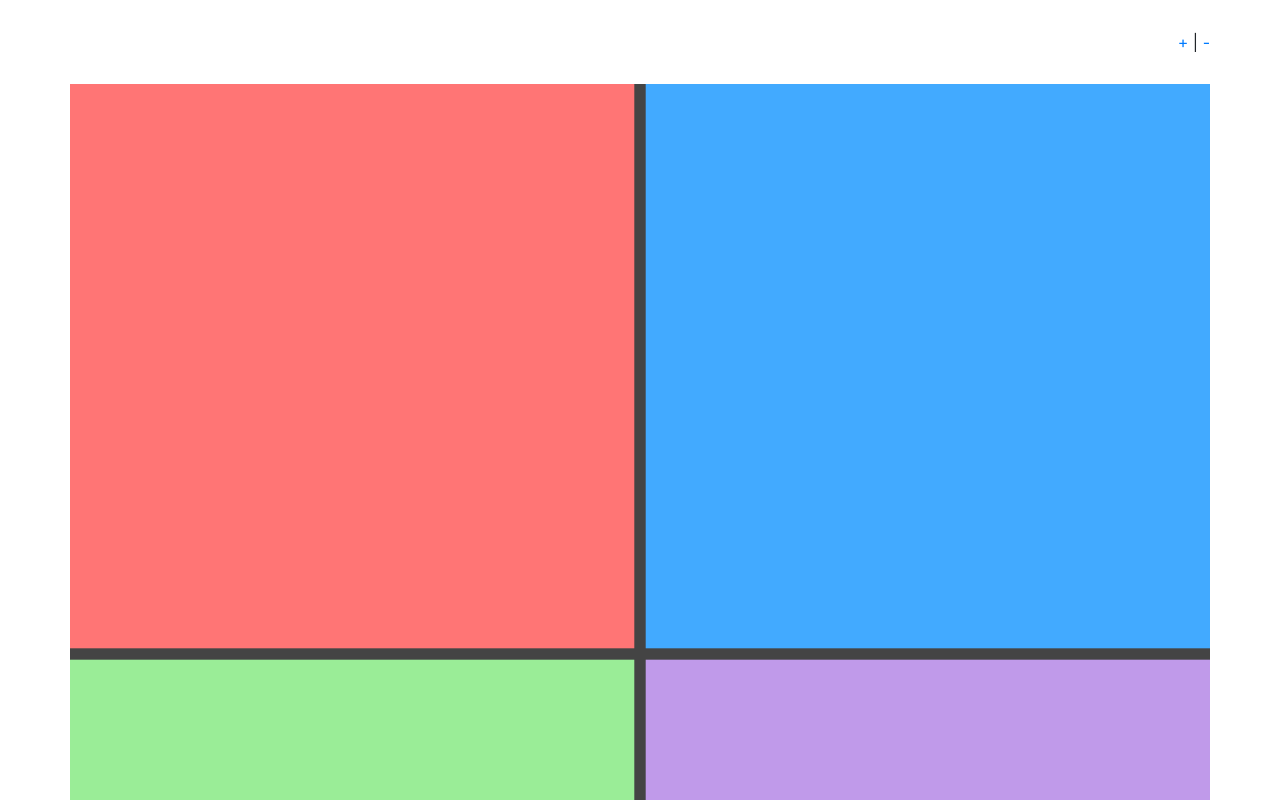
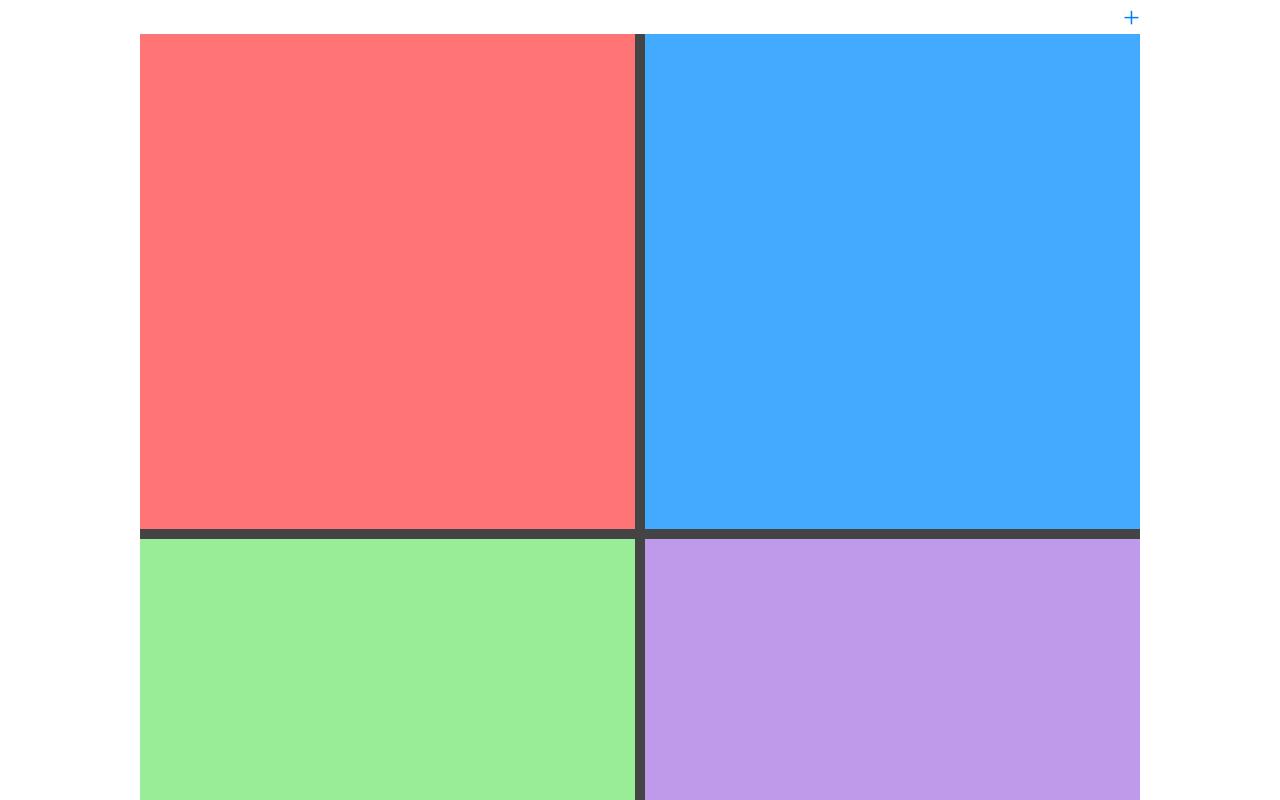
Before and after one commit to romakuchukov/politicalcompass, a website: page index.html in a window 1280 px wide. Shown: the top 800 px of the page. Drawn offline with nearby package versions, Linux system fonts and the light colour scheme; files that its build step writes are made by us from their sources.

Commit message:
added copy and working controls

```diff
--- a/index.html
+++ b/index.html
@@ -6,17 +6,16 @@
   <meta name="viewport" content="width=device-width, initial-scale=1">
   <meta name="description" content="localhost">
   <title>Front-End Development</title>
-  <link rel="stylesheet" type="text/css" href="https://cdnjs.cloudflare.com/ajax/libs/twitter-bootstrap/4.1.3/css/bootstrap.min.css">
   <link rel="stylesheet" type="text/css" href="/dist/style.css">
   <script src="/dist/d3.min.js" defer></script>
   <script src="/dist/custom.min.js" defer></script>
 </head>
 <body>
   <div id="copy">
-    <p><b>Step 1: Click on the graph.</b></p>
-    <p><b>Step 2: Take a screenshot.</b></p>
-    <p><b>Step 3: Share your screenshot.</b></p>
+    <p>Step 1: Click on the graph.</p>
+    <p>Step 2: Take a screenshot.</p>
+    <p>Step 3: Share your screenshot.</p>
   </div>
-  <div class="controls"><a href="#copy">+</a> | <a href="#">-</a></div>
+  <div class="ctrl"><a href="#">+</a></div>
 </body>
 </html>
--- a/src/custom.js
+++ b/src/custom.js
@@ -63,7 +63,13 @@ d3.select('svg').on('click', e => {
     .attr('transform', `translate(${e.x/ratio - x/ratio}, ${e.y/ratio - y/ratio})`)
 });
 
-d3.select('.controls a').on('click', e => {
-  //$header.text(() => $content.is(':visible') ? 'Collapse' : 'Expand');
-  console.log(0)
+document.querySelector('a').addEventListener('click', e => {
+
+  const ctrl = document.querySelector('.ctrl a');
+
+  ctrl.innerHTML = /\+/.test(ctrl.innerHTML) ? '--' : '+';
+
+  document.querySelector('#copy').classList.toggle('active');
+
+  e.preventDefault();
 });
--- a/style.scss
+++ b/style.scss
@@ -17,18 +17,19 @@ body {
 }
 
 div {
-  max-width: 1200px;
+  max-width: 1000px;
   margin: auto;
   padding: 30px;
+  &:last-of-type { padding-top: 0; }
   &#copy {
-    max-height: 0px;
-    overflow: hidden;
-    padding-bottom: 0;
-    transition: max-height 0.8s cubic-bezier(0, 1, 0, 1) -0.1s;
-    &:target {
-      max-height: 9999px;
-      transition-delay: 0s;
-      transition-timing-function: cubic-bezier(0.5, 0, 1, 0);
+    overflow:hidden;
+    height:0;
+    transition: all .5s ease;
+    padding: 0;
+    &.active {
+      height:auto;
+      padding: 30px;
+      padding-bottom: 0;
     }
   }
 
@@ -41,15 +42,21 @@ svg {
 
 p {
   font-family: BlinkMacSystemFont, Roboto, "Helvetica Neue", Arial, sans-serif;
-  color: #2656ff;
+  color: #007bff;
   font-weight: 500;
-  line-height: 1.2;
-  font-size: 3rem;
+  line-height: 1em;
+  font-size: 2rem;
+  margin-bottom: 10px;
+  &:last-of-type { margin:0; }
   b { font-weight: bolder; }
 }
 
-.controls {
+.ctrl {
   text-align: right;
   padding: 0 30px;
-  a { text-decoration: none; }
+  a {
+    color: #007bff;
+    font-size: 30px;
+    text-decoration: none;
+  }
 }
```
